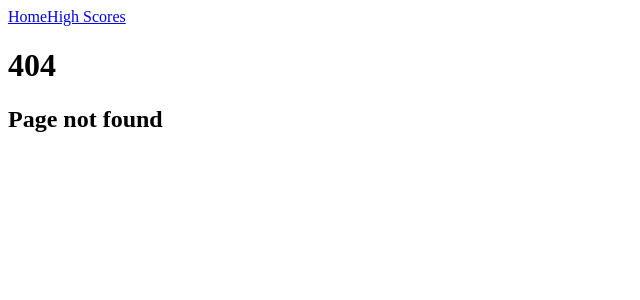
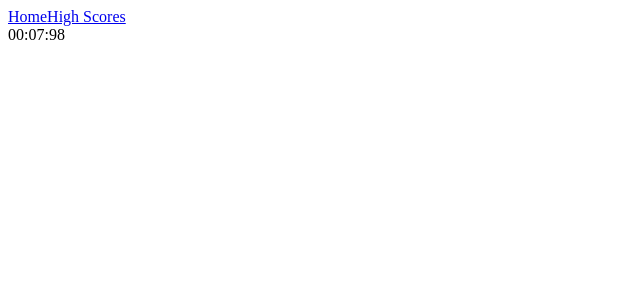
Before and after one commit to kyledinardi/wimmelbilder-frontend, a React (Vite) app: page /convention in a window 1280 px wide. Before the commit this address had no page. Shown: the top 300 px of the page, without its empty margins (0-640 px from the left). Built offline with nearby package versions, Linux system fonts and the light colour scheme.

Commit message:
Create counter

```diff
--- a/src/Router.jsx
+++ b/src/Router.jsx
@@ -1,12 +1,26 @@
 import App from './App.jsx';
 import Home from './components/Home.jsx';
+import Convention from './components/Convention.jsx';
+import MusicFestival from './components/MusicFestival.jsx';
+import UndergroundLab from './components/UndergroundLab.jsx';
 import ErrorPage from './components/ErrorPage.jsx';
 
 const routes = [
   {
     path: '/',
     element: <App />,
-    children: [{ index: true, element: <Home /> }],
+    children: [
+      { index: true, element: <Home /> },
+      { path: '/convention', element: <Convention /> },
+      {
+        path: '/music-festival',
+        element: <MusicFestival />,
+      },
+      {
+        path: '/underground-lab',
+        element: <UndergroundLab />,
+      },
+    ],
     errorElement: <ErrorPage />,
   },
 ];
--- /dev/null
+++ b/src/components/Convention.jsx
@@ -0,0 +1,8 @@
+import Counter from './Counter.jsx';
+import convention from '../img/convention.webp';
+
+function Convention() {
+  return <Counter />;
+}
+
+export default Convention;
--- /dev/null
+++ b/src/components/Counter.jsx
@@ -0,0 +1,41 @@
+import { useState, useEffect } from 'react';
+
+function Counter() {
+  const [counter, setCounter] = useState(0);
+  const [seconds, setSeconds] = useState(0);
+  const [minutes, setMinutes] = useState(0);
+
+  useEffect(() => {
+    const key = setInterval(() => {
+      setCounter((count) => count + 1);
+    }, 10);
+
+    return () => {
+      clearInterval(key);
+    };
+  }, []);
+
+  if (counter % 100 === 0 && counter !== 0) {
+    setCounter(0);
+    setSeconds(seconds + 1);
+  }
+  if (seconds % 60 === 0 && seconds !== 0) {
+    setSeconds(0);
+    setMinutes(minutes + 1);
+  }
+
+  function padNumber(num) {
+    return num.toLocaleString('en-US', {
+      minimumIntegerDigits: 2,
+      useGrouping: false,
+    });
+  }
+
+  return (
+    <span>{`${padNumber(minutes)}:${padNumber(seconds)}:${padNumber(
+      counter,
+    )}`}</span>
+  );
+}
+
+export default Counter;
--- a/src/components/Home.jsx
+++ b/src/components/Home.jsx
@@ -1,3 +1,4 @@
+import { Link } from 'react-router-dom';
 import convention from '../img/convention.webp';
 import musicFestival from '../img/music-festival.webp';
 import undergroundLab from '../img/underground-lab.webp';
@@ -9,15 +10,21 @@ function Home() {
       <div>
         <div>
           <h3>Convention</h3>
-          <img src={convention} alt='convention' />
+          <Link to='/convention'>
+            <img src={convention} alt='convention' />
+          </Link>
         </div>
         <div>
           <h3>Music Festival</h3>
-          <img src={musicFestival} alt='music festival' />
+          <Link to='/music-festival'>
+            <img src={musicFestival} alt='music festival' />
+          </Link>
         </div>
         <div>
           <h3>Underground Lab</h3>
-          <img src={undergroundLab} alt='underground lab' />
+          <Link to='/underground-lab'>
+            <img src={undergroundLab} alt='underground lab' />
+          </Link>
         </div>
       </div>
     </>
--- /dev/null
+++ b/src/components/MusicFestival.jsx
@@ -0,0 +1,8 @@
+import Counter from './Counter.jsx';
+import musicFestival from '../img/music-festival.webp';
+
+function MusicFestival() {
+  return <Counter />;
+}
+
+export default MusicFestival;
--- /dev/null
+++ b/src/components/UndergroundLab.jsx
@@ -0,0 +1,8 @@
+import Counter from './Counter.jsx';
+import undergroundLab from '../img/underground-lab.webp';
+
+function UndergroundLab() {
+  return <Counter />;
+}
+
+export default UndergroundLab;
```
